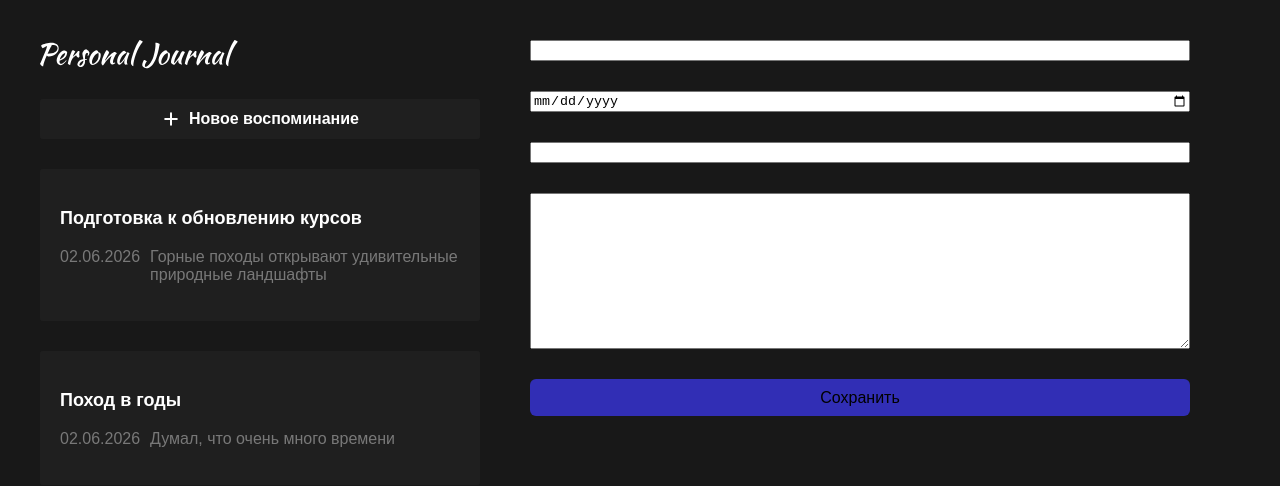
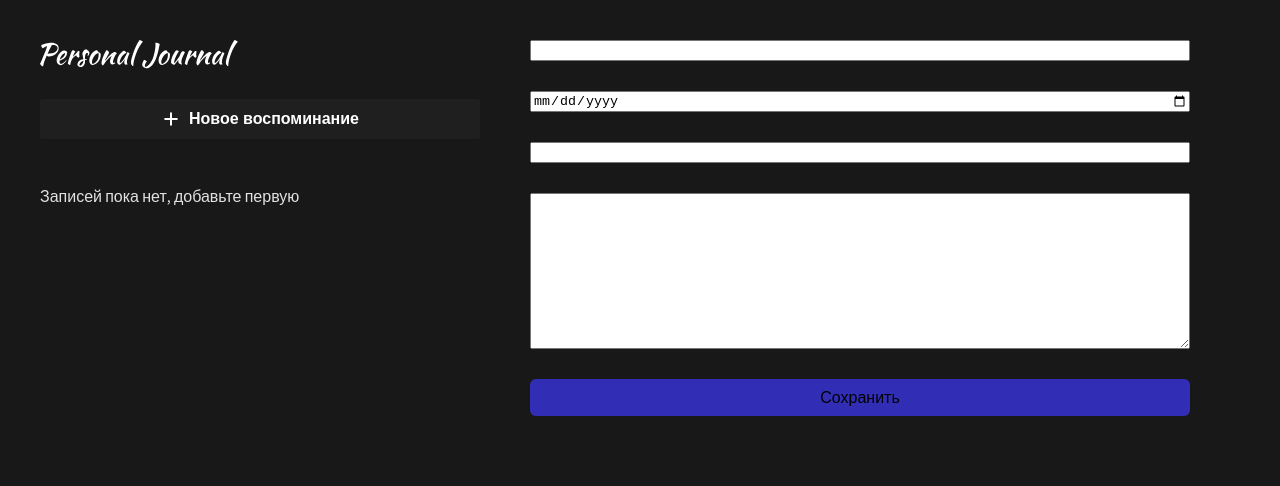
Before and after one commit to gribomen/ReactLearn, a React (Vite) app in the folder react-app/: page / in a window 1280 px wide. Shown: the top 486 px of the page. Built offline with nearby package versions, Linux system fonts and the light colour scheme.

Commit message:
Добавил условие в журнал лист, сделал как тупой компонент

```diff
--- a/react-app/src/App.jsx
+++ b/react-app/src/App.jsx
@@ -1,7 +1,5 @@
 import { useState } from 'react';
 import './App.css';
-import JournalItem from './components/JournalItem/JournalItem';
-import CardButton from './components/CardButton/CardButton';
 import Header from './components/Header/Header';
 import JournalList from './components/JournalList/JournalList';
 import JournalAddButton from './components/JournalAddButton/JournalAddButton';
@@ -10,18 +8,18 @@
 import Body from './components/layouts/Body/Body';
 
 const INITIAL_ITEM = [
-  {
-    id: 1,
-    title: 'Подготовка к обновлению курсов',
-    date: new Date(),
-    text: 'Горные походы открывают удивительные природные ландшафты'
-  },
-  {
-    id: 2,
-    title: 'Поход в годы',
-    date: new Date(),
-    text: 'Думал, что очень много времени'
-  }
+  //{
+  //  id: 1,
+  //  title: 'Подготовка к обновлению курсов',
+  //  date: new Date(),
+  //  text: 'Горные походы открывают удивительные природные ландшафты'
+  //},
+  //{
+  //  id: 2,
+  //  title: 'Поход в годы',
+  //  date: new Date(),
+  //  text: 'Думал, что очень много времени'
+  //}
 ];
 
 function App() {
@@ -36,28 +34,12 @@
     }]);
   };
 
-  const sortItems = (a, b) => {
-    if (a.date < b.date) {
-      return 1;
-    }
-    return - 1;
-  };
-
   return (
     <div className='app'>
       <LeftPanel>
         <Header />
         <JournalAddButton />
-        <JournalList>
-          {journalItems.sort(sortItems).map(journalItem =>
-            <CardButton key={journalItem.id}>
-              <JournalItem
-                title={journalItem.title}
-                text={journalItem.text}
-                date={journalItem.date}
-              />
-            </CardButton>)}
-        </JournalList>
+        <JournalList items={journalItems} />
       </LeftPanel>
       <Body>
         <JournalForm onSubmit={addItem} />
--- a/react-app/src/components/JournalList/JournalList.jsx
+++ b/react-app/src/components/JournalList/JournalList.jsx
@@ -1,12 +1,30 @@
 import './JournalList.css';
+import JournalItem from '../JournalItem/JournalItem';
+import CardButton from '../CardButton/CardButton';
 
-function JournalList({ children }) {
+function JournalList({ items }) {
 
-    return (
-        <div className='journal-list'>
-            {children}
-        </div>
-    );
+    if (items.length === 0) {
+        return <p>Записей пока нет, добавьте первую</p>;
+    }
+    const sortItems = (a, b) => {
+        if (a.date < b.date) {
+            return 1;
+        }
+        return - 1;
+    };
+
+    return <>
+        {items.sort(sortItems).map(journalItem =>
+            <CardButton key={journalItem.id}>
+                <JournalItem
+                    title={journalItem.title}
+                    text={journalItem.text}
+                    date={journalItem.date}
+                />
+            </CardButton>)
+        }
+    </>;
 }
 
 export default JournalList;
```
